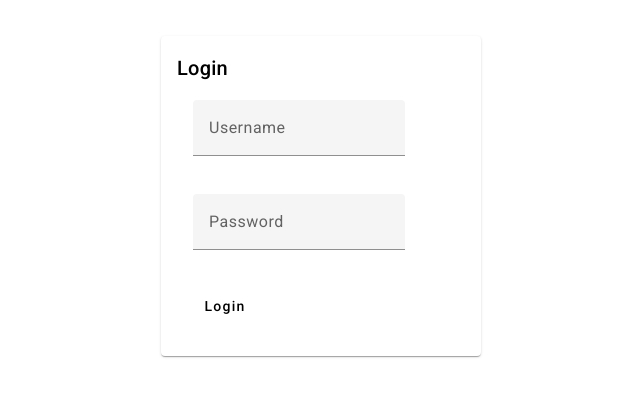
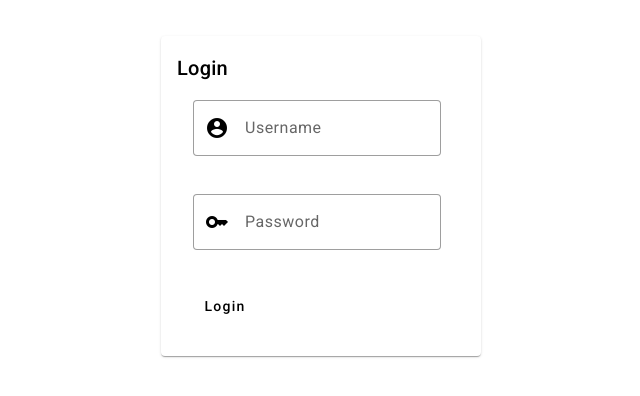
Before and after one commit to DevPetus/acute_chess, an Angular app: page /login in a window 1280 px wide. Shown: the part 204-600 px from the top of the page, without its empty margins (319-959 px from the left). Built offline with nearby package versions, Linux system fonts and the light colour scheme.

Commit message:
:lipstick: Login card style

```diff
--- a/src/app/components/login/login.component.html
+++ b/src/app/components/login/login.component.html
@@ -5,14 +5,16 @@
     <mat-card-content>
       <form [formGroup]="form" (ngSubmit)="submit()">
         <p>
-          <mat-form-field>
+          <mat-form-field appearance="outline">
             <input type="text" matInput placeholder="Username" formControlName="username">
+            <mat-icon matPrefix>account_circle</mat-icon>
           </mat-form-field>
         </p>
 
         <p>
-          <mat-form-field>
+          <mat-form-field appearance="outline">
             <input type="password" matInput placeholder="Password" formControlName="password">
+            <mat-icon matPrefix>key</mat-icon>
           </mat-form-field>
         </p>
         <!--
```
